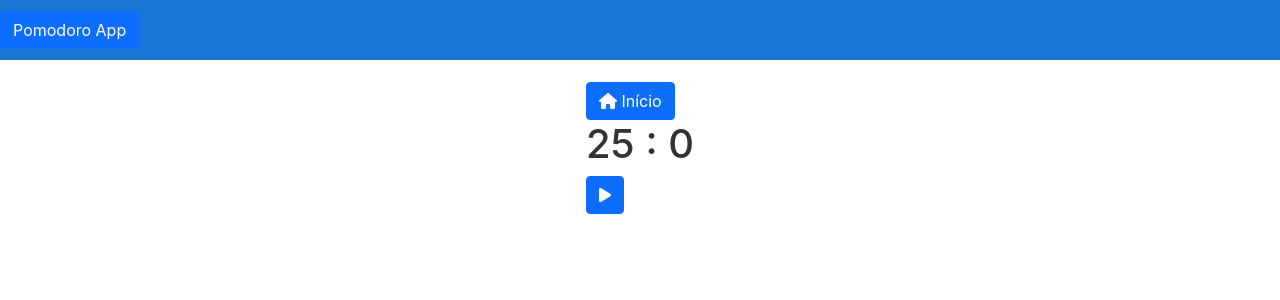
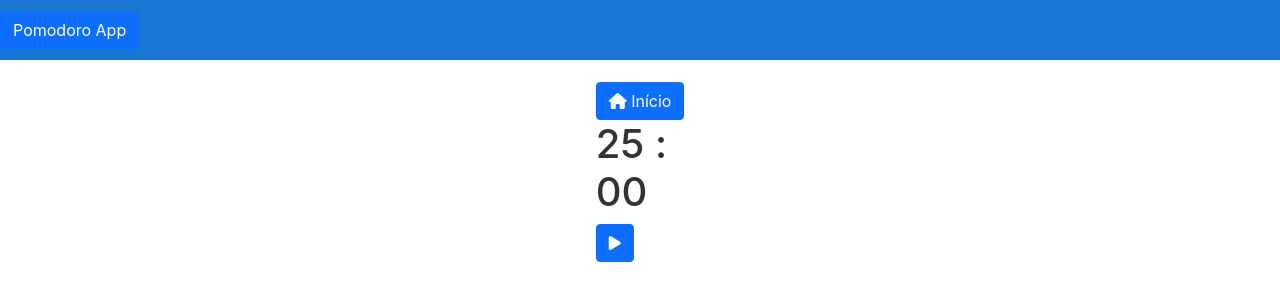
Before and after one commit to JoicePaz/pomo-joi, an Angular app in the folder pomo-joi/: page /start in a window 1280 px wide. Shown: the top 300 px of the page. Built offline with nearby package versions, Linux system fonts and the light colour scheme.

Commit message:
ajuste timer segundo 0

```diff
--- a/pomo-joi/src/app/round/timer/timer.component.html
+++ b/pomo-joi/src/app/round/timer/timer.component.html
@@ -1,5 +1,5 @@
 <h1>
-  {{ minutos }} : {{ segundos }}
+  {{ minutos }} : <div *ngIf="segundos != 0">{{ segundos }}</div> <div *ngIf="segundos === 0">00</div>
 </h1>
 
 <button class="btn btn-primary" (click)="this.iniciarTimer();"><i class="fa-solid fa-play"></i></button>
```
